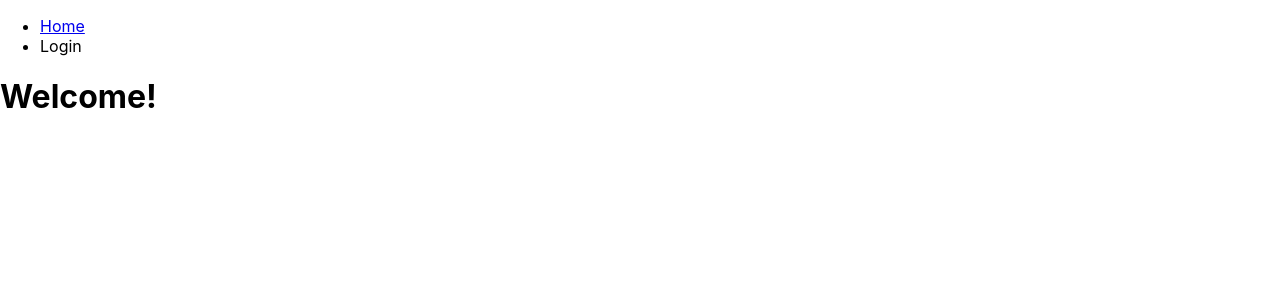
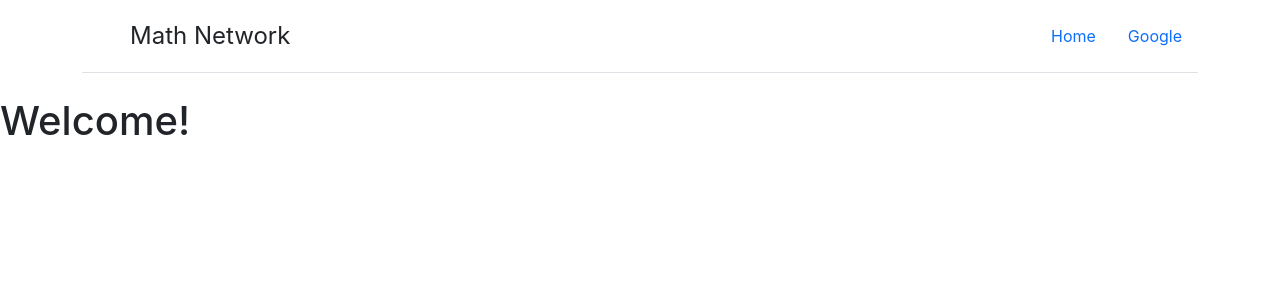
Before and after one commit to iyozh/math-network, a React (Create React App) app in the folder client/: page / in a window 1280 px wide. Shown: the top 300 px of the page. Built offline with nearby package versions, Linux system fonts and the light colour scheme; no server answers.

Commit message:
adding bootstrap to react

```diff
--- a/client/public/index.html
+++ b/client/public/index.html
@@ -3,6 +3,7 @@
   <head>
     <meta charset="utf-8" />
     <link rel="icon" href="%PUBLIC_URL%/favicon.ico" />
+    <link href="https://cdn.jsdelivr.net/npm/bootstrap@5.1.1/dist/css/bootstrap.min.css" rel="stylesheet" integrity="sha384-F3w7mX95PdgyTmZZMECAngseQB83DfGTowi0iMjiWaeVhAn4FJkqJByhZMI3AhiU" crossorigin="anonymous">
     <meta name="viewport" content="width=device-width, initial-scale=1" />
     <meta name="theme-color" content="#000000" />
     <meta
--- a/client/src/components/Header.jsx
+++ b/client/src/components/Header.jsx
@@ -10,17 +10,25 @@ export default class Header extends Component {
     render() {
         const { authenticated } = this.props;
         return (
-            <ul className="menu">
-                <li>
-                    <Link to="/">Home</Link>
-                </li>
-                {authenticated ? (
-                    <li onClick={this._handleLogoutClick}>Logout</li>
-                ) : (
-                    <li onClick={this._handleSignInClick}>Login</li>
-                )}
-            </ul>
-        );
+            <div className="container">
+                <header className="d-flex flex-wrap justify-content-center py-3 mb-4 border-bottom">
+                    <a href="/"
+                       className="d-flex align-items-center mb-3 mb-md-0 me-md-auto text-dark text-decoration-none">
+                        <svg className="bi me-2" width="40" height="32">
+                        </svg>
+                        <span className="fs-4">Math Network</span>
+                    </a>
+
+                    <ul className="nav nav-pills">
+                        <li className="nav-item"><a href="#" className="nav-link" aria-current="page">Home</a></li>
+                        { authenticated ? [
+                            <li onClick={this._handleLogoutClick} className="nav-item"><a className="nav-link" id="4">Logout</a></li>,
+                            <li className="nav-item"><a className="nav-link" aria-current="page">Profile</a></li>
+                            ] :
+                            (<li onClick={this._handleSignInClick} className="nav-item"><a className="nav-link" id="2">Google</a></li>)}
+                    </ul>
+                </header>
+            </div>)
     }
 
     _handleSignInClick = () => {
```
Also changed, not shown: client/src/components/Profile.jsx (added, +64 -0 lines), 1 other file (tests, documents, lock files or other folders).
